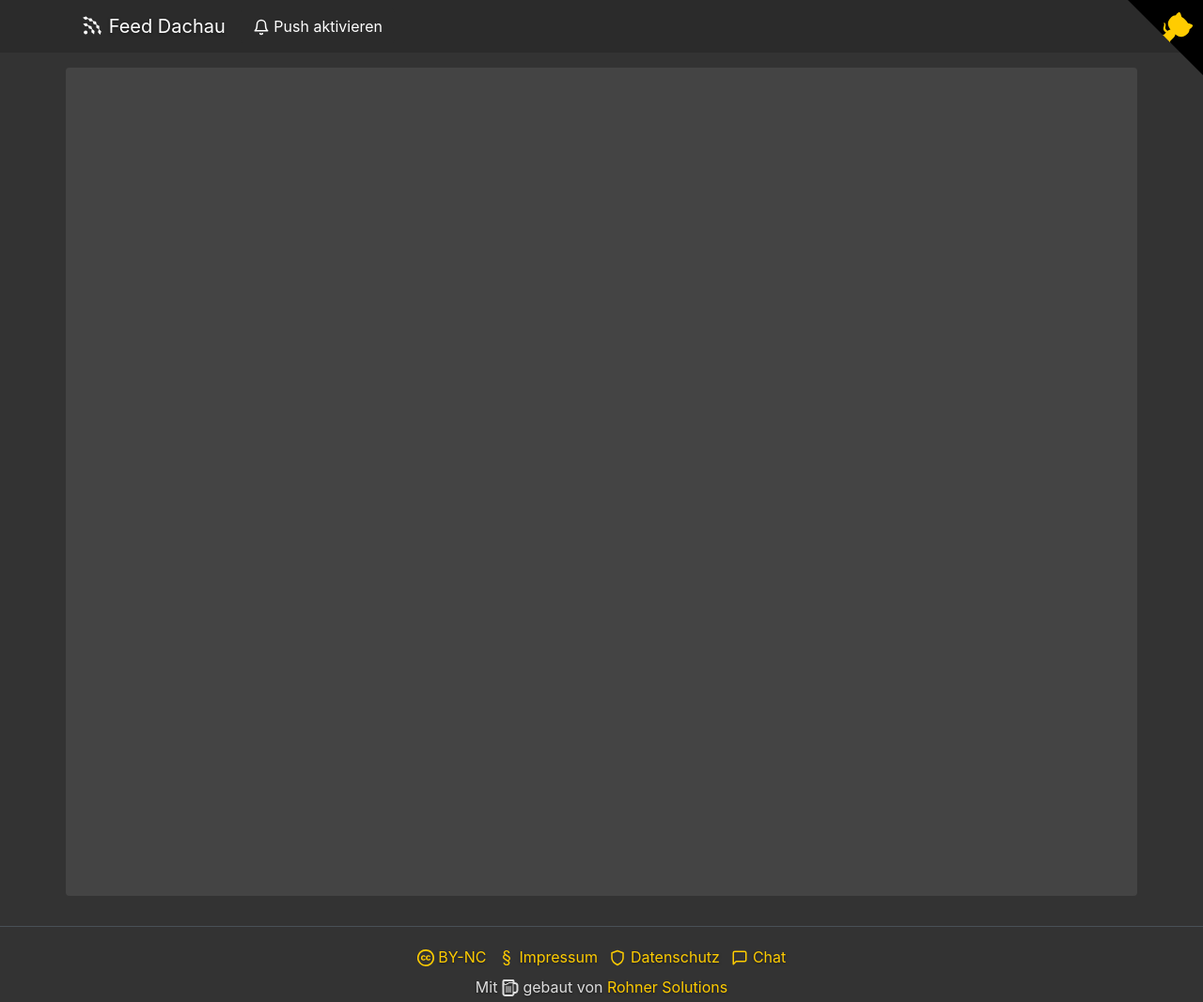
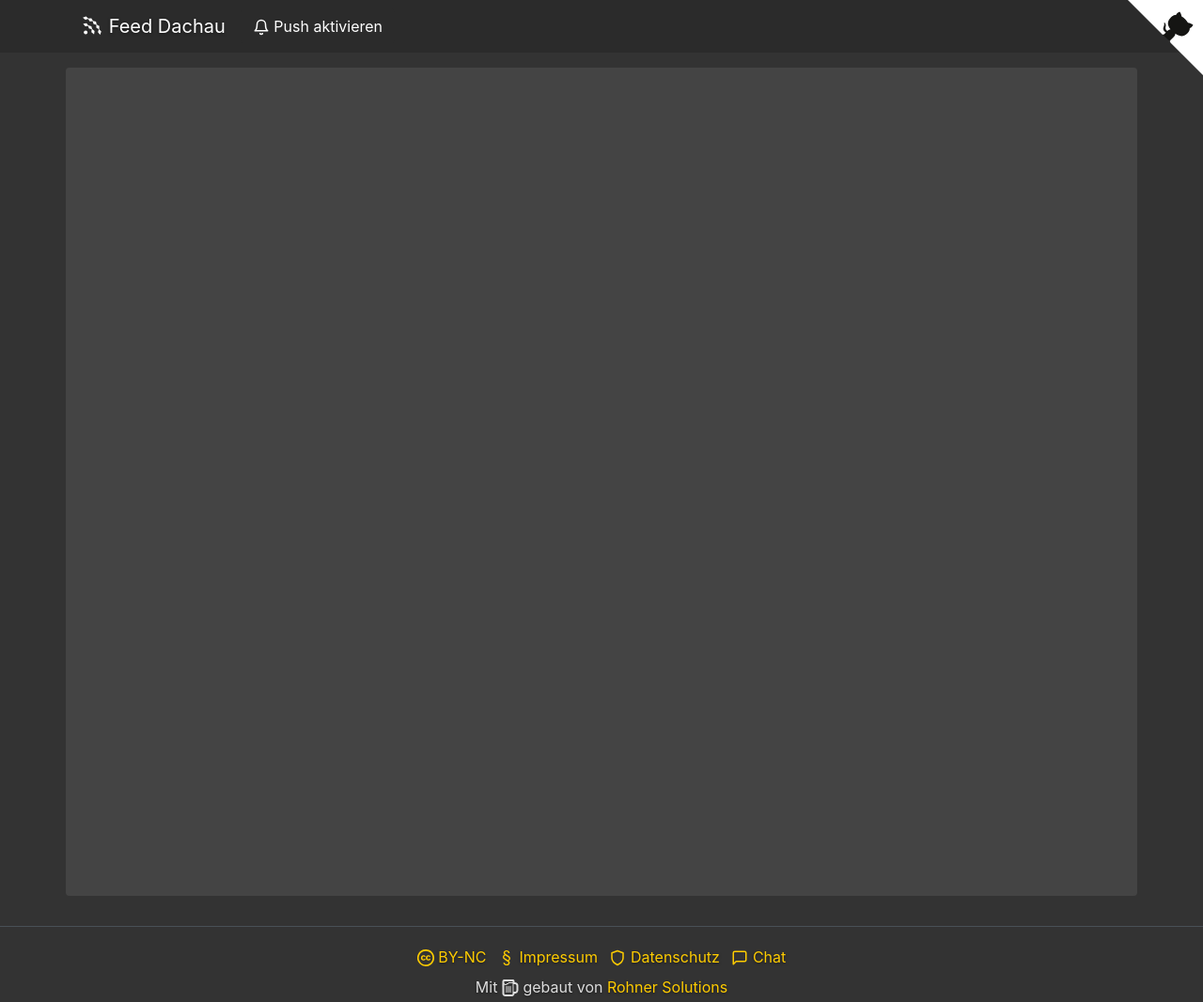
Before and after one commit to midzer/feed-dachau, a Jekyll site: the page built from index.md, in a window 1280 px wide. Shown: the whole page at 94% size. Built offline with Jekyll 4.4.1, drawn with Linux system fonts in a browser that asks for light colours.

Commit message:
update gh-corner

```diff
--- a/_includes/github-corner.html
+++ b/_includes/github-corner.html
@@ -1,7 +1,7 @@
 <a href="https://github.com/midzer/feed-dachau" class="github-corner" aria-label="Quelle auf GitHub anschauen">
-    <svg width="80" height="80" viewBox="0 0 250 250" aria-hidden="true">
-        <path d="M0,0 L115,115 L130,115 L142,142 L250,250 L250,0 Z"></path>
-        <path d="M128.3,109.0 C113.8,99.7 119.0,89.6 119.0,89.6 C122.0,82.7 120.5,78.6 120.5,78.6 C119.2,72.0 123.4,76.3 123.4,76.3 C127.3,80.9 125.5,87.3 125.5,87.3 C122.9,97.6 130.6,101.9 134.4,103.2" fill="currentColor" class="octo-arm"></path>
-        <path d="M115.0,115.0 C114.9,115.1 118.7,116.5 119.8,115.4 L133.7,101.6 C136.9,99.2 139.9,98.4 142.2,98.6 C133.8,88.0 127.5,74.4 143.8,58.0 C148.5,53.4 154.0,51.2 159.7,51.0 C160.3,49.4 163.2,43.6 171.4,40.1 C171.4,40.1 176.1,42.5 178.8,56.2 C183.1,58.6 187.2,61.8 190.9,65.4 C194.5,69.0 197.7,73.2 200.1,77.6 C213.8,80.2 216.3,84.9 216.3,84.9 C212.7,93.1 206.9,96.0 205.4,96.6 C205.1,102.4 203.0,107.8 198.3,112.5 C181.9,128.9 168.3,122.5 157.7,114.1 C157.9,116.9 156.7,120.9 152.7,124.9 L141.0,136.5 C139.8,137.7 141.6,141.9 141.8,141.8 Z" fill="currentColor" class="octo-body"></path>
-    </svg>
+    <svg xmlns="http://www.w3.org/2000/svg" class="github-corner" width="80" height="80" viewBox="0 0 250 250" fill="#151513">
+        <path d="M0 0l115 115h15l12 27 108 108V0z" fill="#fff"/>
+        <path class="octo-arm" d="M128 109c-15-9-9-19-9-19 3-7 2-11 2-11-1-7 3-2 3-2 4 5 2 11 2 11-3 10 5 15 9 16"/>
+        <path class="octo-body" d="M115 115s4 2 5 0l14-14c3-2 6-3 8-3-8-11-15-24 2-41 5-5 10-7 16-7 1-2 3-7 12-11 0 0 5 3 7 16 4 2 8 5 12 9s7 8 9 12c14 3 17 7 17 7-4 8-9 11-11 11 0 6-2 11-7 16-16 16-30 10-41 2 0 3-1 7-5 11l-12 11c-1 1 1 5 1 5z"/>
+      </svg>
 </a>
--- a/_sass/core/_github.scss
+++ b/_sass/core/_github.scss
@@ -6,6 +6,7 @@
 }
 
 .octo-arm {
+    -webkit-transform-origin: 130px 106px;
     transform-origin: 130px 106px;
 }
 
@@ -14,14 +15,28 @@
 }
 
 @keyframes octocat-wave {
-    0%, 100% {
-        transform:rotate(0);
+    0% {
+        transform: rotate(0deg);
     }
-    20%, 60% {
-        transform:rotate(-25deg);
+
+    20% {
+        transform: rotate(-25deg);
     }
-    40%, 80% {
-        transform:rotate(10deg);
+
+    40% {
+        transform: rotate(10deg);
+    }
+
+    60% {
+        transform: rotate(-25deg);
+    }
+
+    80% {
+        transform: rotate(10deg);
+    }
+
+    100% {
+        transform: rotate(0deg);
     }
 }
 
@@ -29,6 +44,7 @@
     .github-corner:hover .octo-arm {
         animation: none;
     }
+
     .github-corner .octo-arm {
         animation: octocat-wave 560ms ease-in-out;
     }
--- a/sw.js
+++ b/sw.js
@@ -1,4 +1,4 @@
-const version = '1.7.5';
+const version = '1.7.6';
 const cacheName = `feed-dachau-${version}`;
 
 self.addEventListener('install', function(event) {
```
